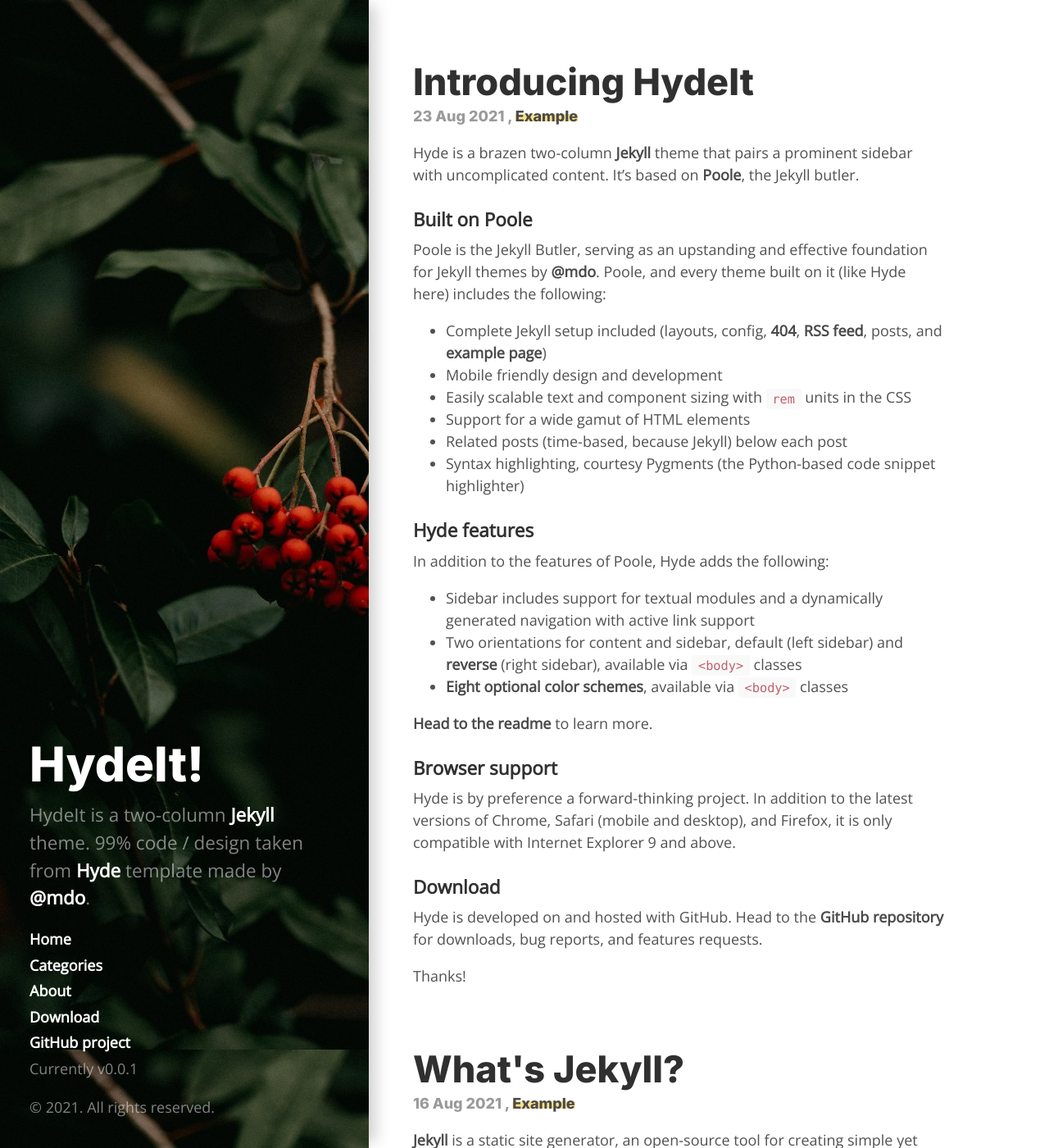
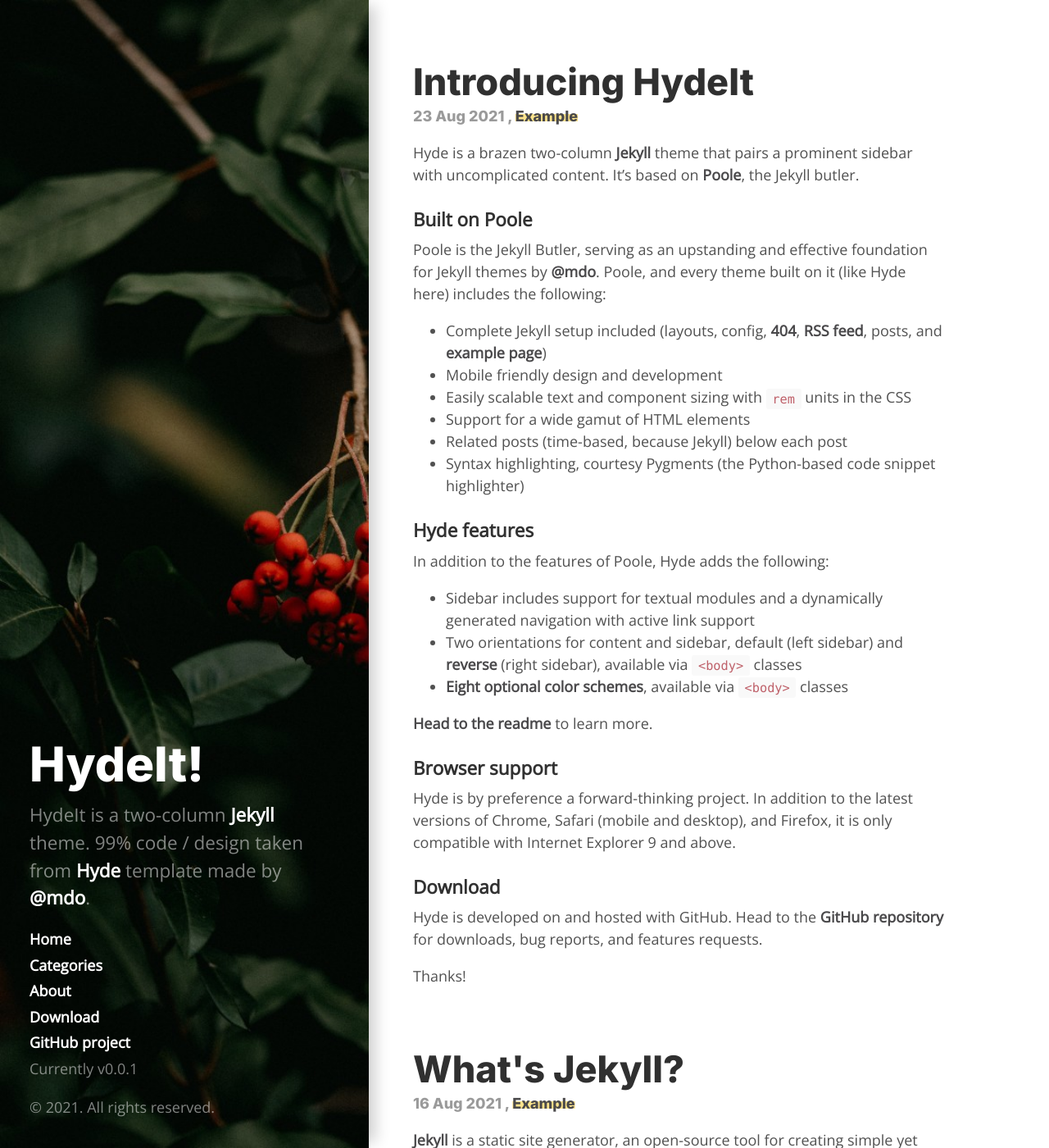
Before and after one commit to manddar/HydeIt, a Jekyll site: the page built from index.html, in a window 1280 px wide and 1400 px high. Shown: the whole window at 82% size. Built offline with Jekyll 4.4.1, drawn with Linux system fonts in a browser that asks for light colours; the list of posts is cut into pages by our own code.

Commit message:
Added background-size:cover to sidebar, updated url for site

```diff
--- a/_config.yml
+++ b/_config.yml
@@ -10,7 +10,7 @@
 tagline:          'A Jekyll theme'
 logo:
 description:      'HydeIt is a two-column <a href="https://jekyllrb.com" target="_blank">Jekyll</a> theme. 99% code / design taken from <a href="https://github.com/poole/hyde">Hyde</a> template made by <a href="https://twitter.com/mdo" target="_blank">@mdo</a>.'
-url:              https://hydeit.vercel.app
+url:              https://hydeit.xyz
 baseurl:          /
 paginate:         5
 background_image: /public/background.jpg
--- a/_includes/head.html
+++ b/_includes/head.html
@@ -41,6 +41,7 @@
       {% else %}
       background-image: url('{{ site.background_image }}');
       {% endif %}
+      background-size:cover;
     }
   </style>
 </head>
--- a/public/css/hydeit.css
+++ b/public/css/hydeit.css
@@ -1,6 +1,3 @@
----
----
-
 /*
  *                    _       _____ _
  *    /\  /\_   _  __| | ___  \_   \ |_
@@ -69,7 +66,6 @@
   text-align: center;
   padding: 2rem 1rem;
   color: rgba(255,255,255,.5);
-  background-image: url('{{ site.background_image }}');
 }
 
 @media (min-width: 48em) {
```
